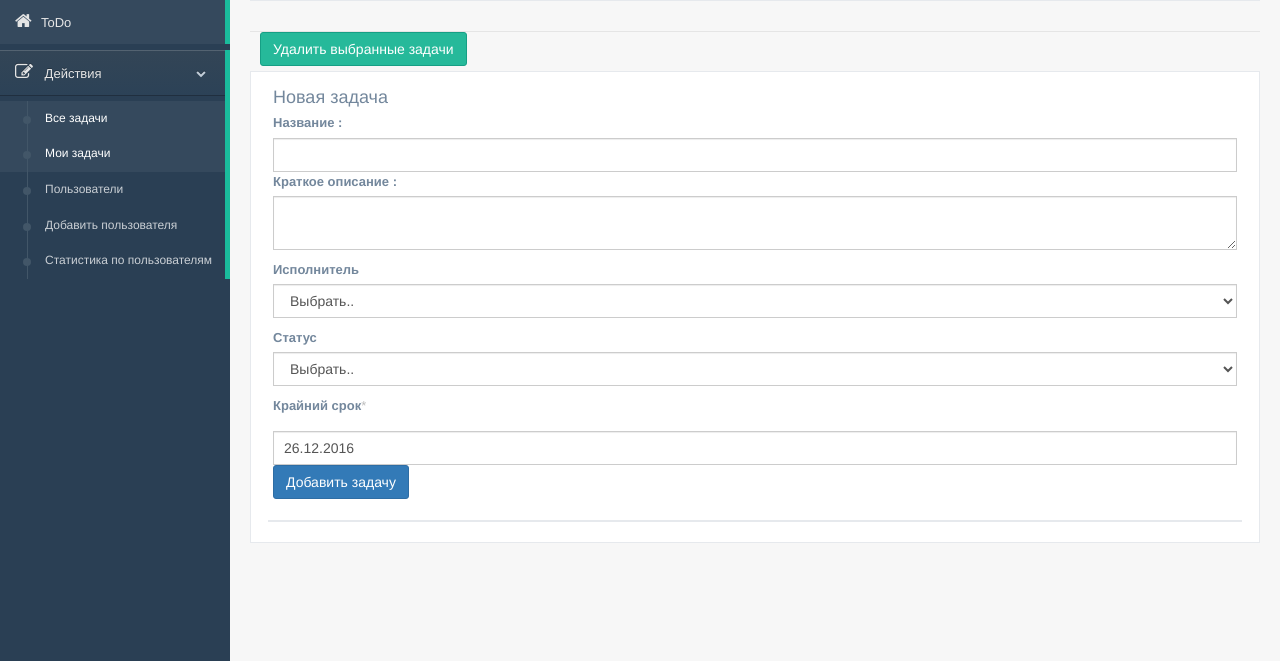
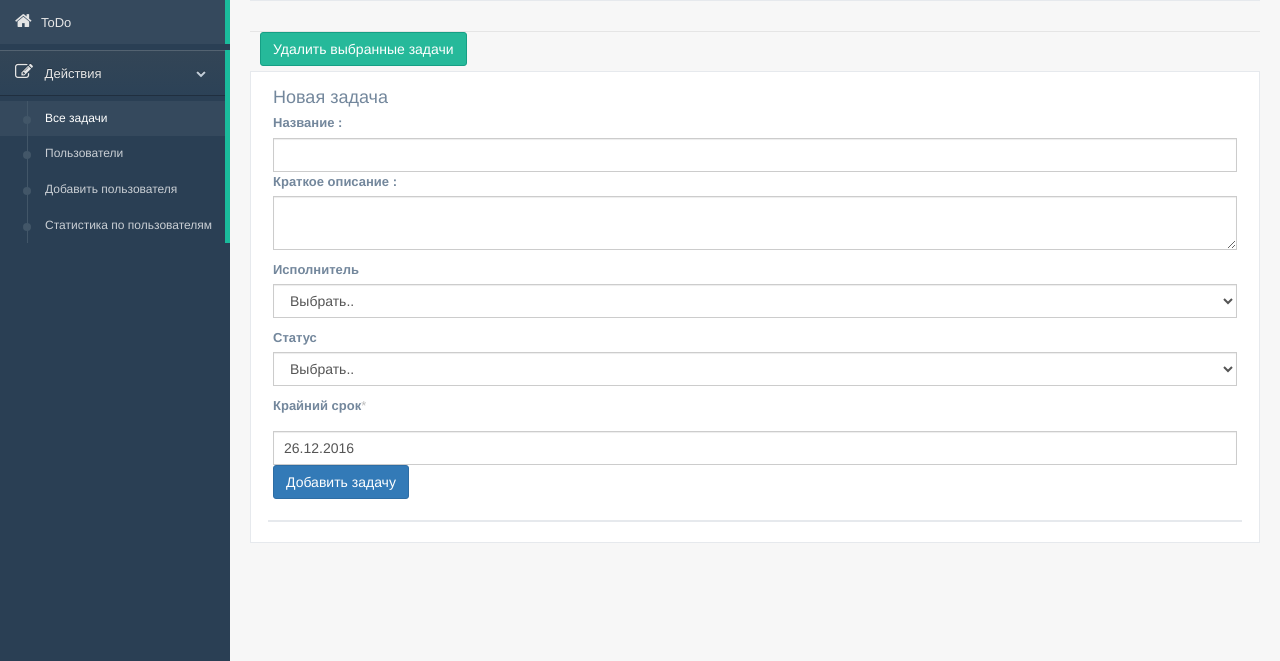
Before and after one commit to shilovskiy/DroneCafe-backend, a Node server app: page / in a window 1280 px wide. Shown: the part 168-829 px from the top of the page. Run offline with Node 20, Linux system fonts and the light colour scheme; data comes from the database, SQL or seed files in the repository; data that the repository does not hold is empty; some libraries are stand-ins or nearby versions.

Commit message:
menu edition

```diff
--- a/views/layout.jade
+++ b/views/layout.jade
@@ -54,8 +54,6 @@ html(lang='en')
                     ul.nav.child_menu
                       li
                         a(href='/') Все задачи
-                      li
-                        a(href='/') Мои задачи
                         li
                           a(href='/showallusers') Пользователи
                       li
```
